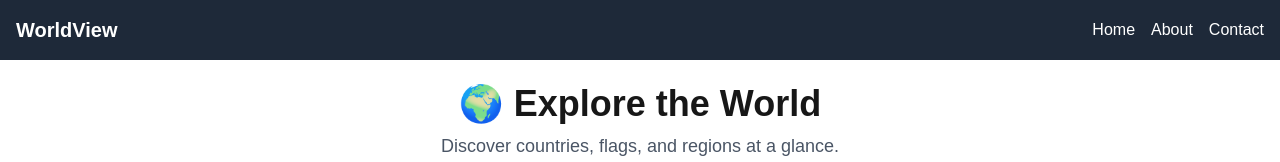
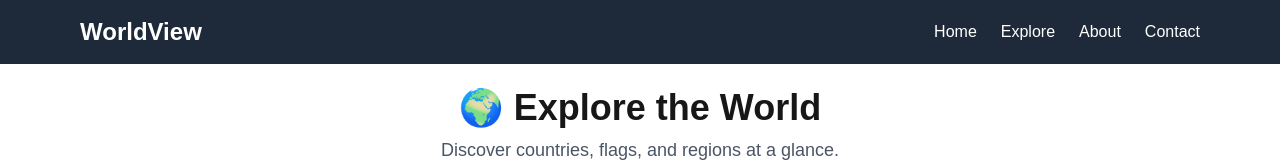
Before and after one commit to hamzas4011/world-view-app, a Next.js app: page / in a window 1280 px wide. Shown: the top 162 px of the page. Built offline with nearby package versions, Linux system fonts and the light colour scheme; no server answers.

Commit message:
navbar update code

```diff
--- a/src/components/Navbar.tsx
+++ b/src/components/Navbar.tsx
@@ -1,46 +1,57 @@
-'use client';
-import { useState } from 'react';
-import Link from 'next/link';
+'use client'
+
+import { useState } from 'react'
+import Link from 'next/link'
 
 const Navbar = () => {
-  const [isOpen, setIsOpen] = useState(false);
+  const [isOpen, setIsOpen] = useState(false)
 
   return (
-    <nav className="bg-gray-800 p-4 text-white">
-      <div className="container mx-auto flex justify-between items-center">
-        <div className="text-xl font-bold">
-          <Link href="/">WorldView</Link>
-        </div>
+    <nav className="bg-gray-800 text-white">
+      <div className="max-w-6xl mx-auto px-4 py-4 flex justify-between items-center">
+        {/* Logo */}
+        <Link href="/" className="text-2xl font-bold">
+          WorldView
+        </Link>
+
+        {/* Mobile Menu Button */}
         <button
+          className="md:hidden text-2xl focus:outline-none"
           onClick={() => setIsOpen(!isOpen)}
-          className="md:hidden text-white focus:outline-none"
         >
           ☰
         </button>
+
+        {/* Menu Items */}
         <ul
           className={`${
             isOpen ? 'block' : 'hidden'
-          } md:flex space-y-2 md:space-y-0 md:space-x-4 mt-4 md:mt-0`}
+          } md:flex md:items-center md:space-x-6 space-y-2 md:space-y-0 mt-4 md:mt-0`}
         >
           <li>
-            <Link href="/" className="hover:text-gray-300">
+            <Link href="/" className="hover:text-gray-300 block">
               Home
             </Link>
           </li>
           <li>
-            <Link href="/about" className="hover:text-gray-300">
+            <Link href="/explore" className="hover:text-gray-300 block">
+              Explore
+            </Link>
+          </li>
+          <li>
+            <Link href="/about" className="hover:text-gray-300 block">
               About
             </Link>
           </li>
           <li>
-            <Link href="/contact" className="hover:text-gray-300">
+            <Link href="/contact" className="hover:text-gray-300 block">
               Contact
             </Link>
           </li>
         </ul>
       </div>
     </nav>
-  );
-};
+  )
+}
 
-export default Navbar;
+export default Navbar
```
